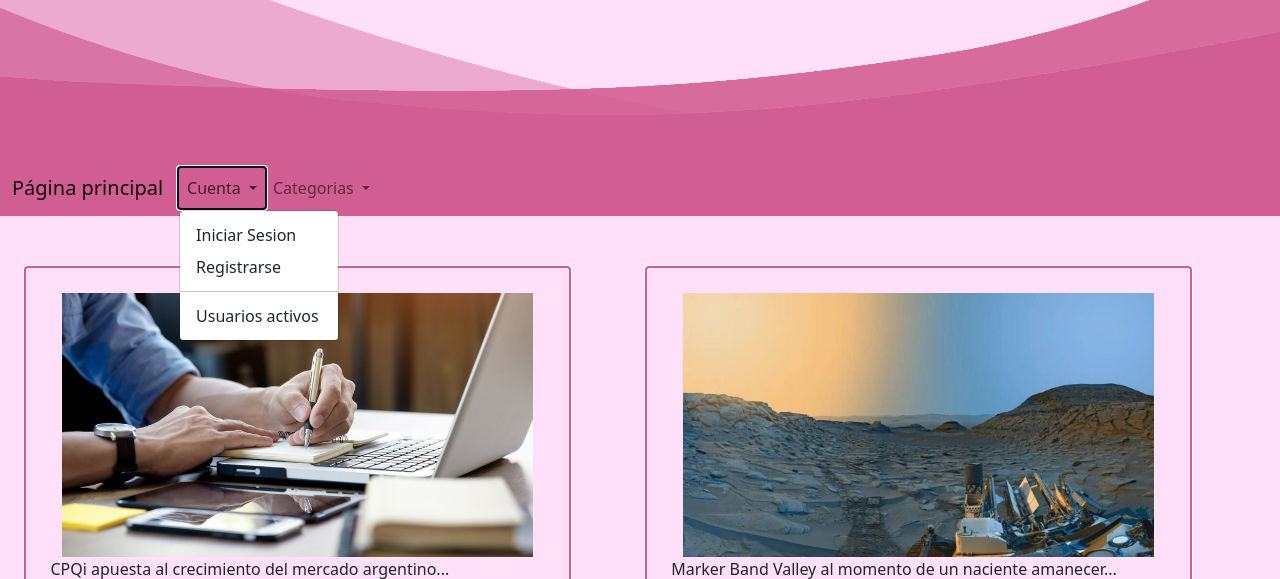
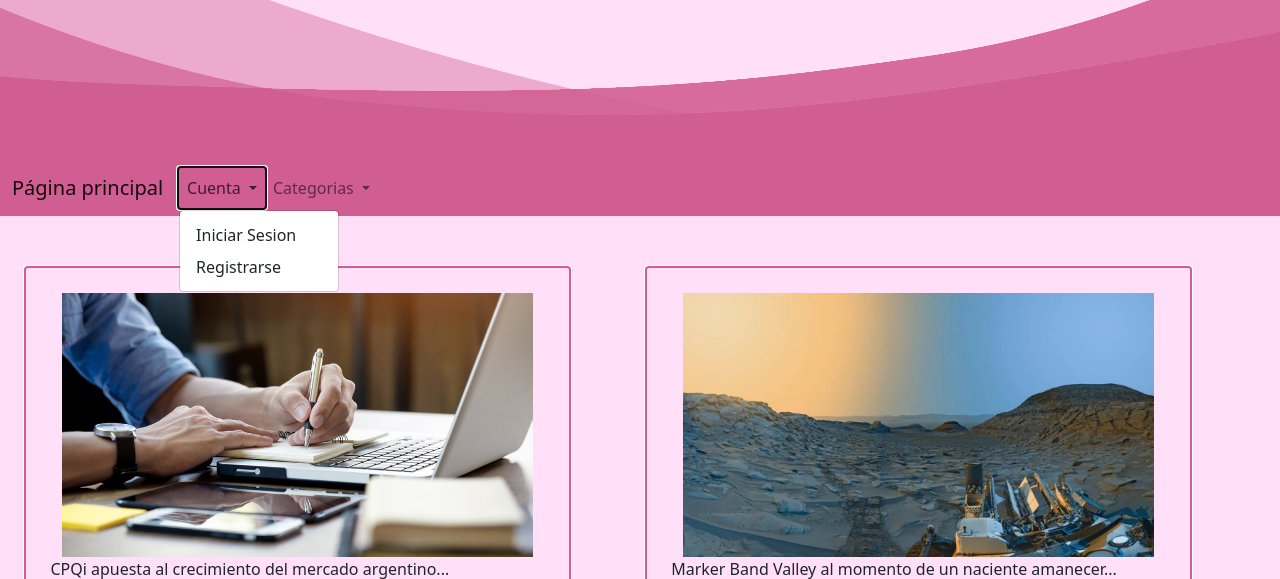
Before and after one commit to grupodisweb/noticias_siglomundo, a Flask app: page /categorias/tecnologia in a window 1280 px wide, after a click on "Cuenta". Shown: the top 579 px of the page. Run offline with Flask 3, Linux system fonts and the light colour scheme; some libraries are stand-ins or nearby versions.

Commit message:
error visual arreglado

```diff
--- a/app/templates/navbar.html
+++ b/app/templates/navbar.html
@@ -44,13 +44,14 @@
                                 Cuenta
                             </a>
                             <ul class="dropdown-menu" aria-labelledby="navbarDropdown">
+                                {% if current_user.is_authenticated %}
+                                <li><a class="dropdown-item" href="#">{{current_user.nombre}}</a></li>
+                                <li><a class="dropdown-item" href="{{url_for('inicio_sesion')}}">Cerrar sesión</a></li>
+                                {% else %}
                                 <li><a class="dropdown-item" href="{{url_for('inicio_sesion')}}">Iniciar Sesion</a></li>
-                                <li><a class="dropdown-item" href="#">Registrarse</a></li>
-                                <li>
-                                    <hr class="dropdown-divider">
-                                </li>
-                                <li><a class="dropdown-item" href="#">Usuarios activos</a></li>
-                            </ul>
+                                <li><a class="dropdown-item" href="{{url_for('registro')}}">Registrarse</a></li>
+                                {% endif %}
+                                </ul>
                         </li>
                         <li class="nav-item dropdown">
                             <a class="nav-link dropdown-toggle" href="#" id="navbarDropdown" role="button"
@@ -63,15 +64,11 @@
                                 <li><a class="dropdown-item" href="{{url_for('ir_a_categoria', categoria='general')}}">General</a></li>
                                 <li><a class="dropdown-item" href="{{url_for('ir_a_categoria', categoria='tecnologia')}}">Tecnología</a></li>
                                 <li><a class="dropdown-item" href="{{url_for('ir_a_categoria', categoria='internacional')}}">Internacional</a></li>
-                                <li>
-                                    <hr class="dropdown-divider">
-                                </li>
-                                <li><a class="dropdown-item" href="#">Usuarios activos</a></li>
                             </ul>
                         </li>
                     </ul>
-                    {% if current_user.is_authenticated %}{% if current_user.rol == "administrador" %}<a href="{{url_for('gestion')}}">Gestión de Noticias</a>
-                    <a href="{{url_for('cargarNoticias')}}">Subida de Noticias</a>{% endif %}{% endif %}
+                    {% if current_user.is_authenticated %}{% if current_user.rol == "administrador" %}<a class="dropdown-item" href="{{url_for('gestion')}}">Gestión de Noticias</a>
+                    <a class="dropdown-item" href="{{url_for('cargarNoticias')}}">Subida de Noticias</a>{% endif %}{% endif %}
                 </div>
             </div>
         </nav>
```
Also changed, not shown: app/templates/usuario.html (added).
